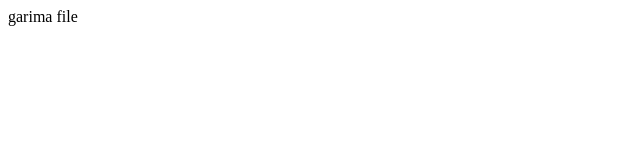
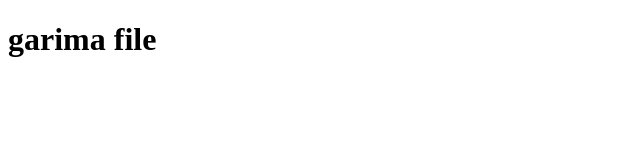
Before and after one commit to sheetalmathur68/CSSProject, a plain HTML site: page gimu.html in a window 1280 px wide. Shown: the whole page, without its empty margins (0-640 px from the left). Drawn offline with Linux system fonts and the light colour scheme.

Commit message:
added a file of css

```diff
--- a/gimu.html
+++ b/gimu.html
@@ -6,6 +6,6 @@
     <title>Document</title>
 </head>
 <body>
-    garima file
+    <h1>garima file</h1>
 </body>
 </html>
--- /dev/null
+++ b/hello.css
@@ -0,0 +1,4 @@
+h1{
+    text-align: center;
+    color: blue;
+}
```
